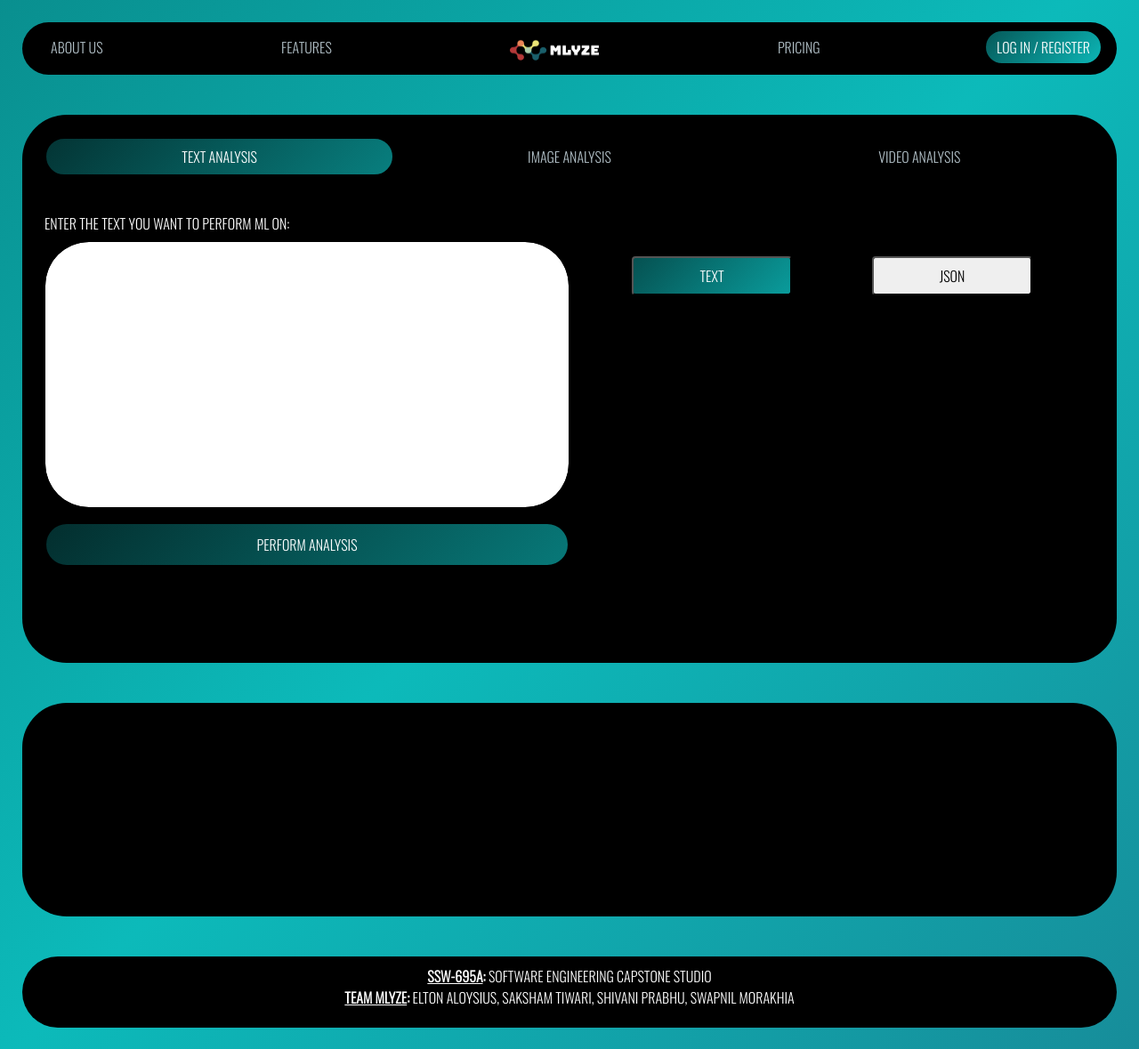
After one commit to swapnil-morakhia/MLyze, a Flask app: page /analysis in a window 1280 px wide. The commit adds this page. Shown: the whole page at 89% size. Run offline with Flask 2, Linux system fonts and the light colour scheme; some libraries are stand-ins or nearby versions.

Commit message:
Version one created.
Version one created.

```diff
--- /dev/null
+++ b/App.py
@@ -0,0 +1,28 @@
+from flask import Flask, render_template, request
+from TextAnalysis import TextAnalysis
+
+app = Flask(__name__)
+
+@app.route('/')
+def homepage():
+    return render_template('homepage.html')
+
+@app.route('/login')
+def login():
+    return render_template('login.html')
+
+@app.route('/analysis')
+def analysis():
+    return render_template('analysispage.html', dictionary_response=dict())
+
+@app.route('/analyzing', methods=['GET', 'POST'])
+def analyzing():
+    if request.method == 'POST':
+        text_analysis = TextAnalysis(request.form['text'])
+        print(text_analysis.get_response())
+        return render_template('analysispage.html', dictionary_response=text_analysis.get_response())
+    else:
+        return render_template('analysispage.html', dictionary_response=dict())
+
+if __name__ == '__main__':
+    app.run(debug=True)
--- a/static/CSS/homepage.css
+++ b/static/CSS/homepage.css
@@ -1,8 +1,100 @@
-html {
-    font-family: sans-serif;
+@font-face {
+  font-family: 'oswald';
+  src: url('oswald.ttf') format('truetype');
 }
 
-#login_button {
-    margin-top: 2%;
-    margin-left: 85%;
+* {
+  font-family: oswald;
 }
+
+body {
+  width: 100%;
+  height: 100vh;
+  background: linear-gradient(-45deg, #380036, #0CBABA, #380036, #0CBABA, #000000);
+	background-size: 1000% 1000%;
+	animation: gradient 100s ease-in-out infinite;
+  padding: 25px;
+}
+
+@keyframes gradient {
+	0% {
+		background-position: 0% 50%;
+	}
+	50% {
+		background-position: 100% 50%;
+	}
+	100% {
+		background-position: 0% 50%;
+	}
+}
+
+#navigation_bar {
+  height: 10%;
+  background-color: #000000;
+  border-radius: 50px;
+}
+
+#logo {
+  height: 25px;
+  width: 100px;
+}
+
+#navbarSupportedContent ul {
+    display: flex;
+    align-items: stretch; /* Default */
+    justify-content: space-between;
+    width: 100%;
+    margin: 0;
+    padding: 0;
+}
+#navbarSupportedContent ul li {
+    display: block;
+    flex: 0 1 auto; /* Default */
+    list-style-type: none;
+}
+
+#navbarSupportedContent ul li a {
+  color: #B0BEC5;
+}
+
+#navbarSupportedContent ul li a:hover {
+  color: #FFFFFF;
+}
+
+#navbarSupportedContent button {
+  border-radius: 50px;
+  background: linear-gradient(-45deg, #380036, #0CBABA, #380036, #0CBABA, #000000);
+	background-size: 800% 800%;
+  animation: gradient 100s ease-in-out infinite;
+  border-color: #000000;
+  border-width: 2px;
+}
+
+#navbarSupportedContent button:hover {
+  border-color: #FFFFFF;
+}
+
+.page {
+   width: 100%;
+   height: 90vh;
+   background-color: #000000;
+   border-width: 7px;
+   border-color: #FFFFFF;
+   border-radius: 50px;
+   margin-top: 45px;
+   color: #FFFFFF;
+}
+
+#first_page {
+  height: 77vh;
+}
+
+#contact_us {
+  height: 30vh;
+}
+
+#mentions {
+  padding-top: 10px;
+  text-align: center;
+  height: 10vh;
+}
--- a/static/CSS/login.css
+++ b/static/CSS/login.css
@@ -1,3 +1,25 @@
-html {
-    font-family: sans-serif;
+#log_in_form {
+  margin-left: 25%;
+  margin-right: 25%;
+  width: 50%;
+  padding-top: 10%;
 }
+
+#log_in_form input {
+  border-radius: 50px;
+}
+
+#log_in_form button {
+  height: 45px;
+  width: 100%;
+  border-radius: 50px;
+  background: linear-gradient(-45deg, #380036, #0CBABA, #380036, #0CBABA, #000000);
+	background-size: 800% 800%;
+  animation: gradient 100s ease-in-out infinite;
+  border-color: #000000;
+  border-width: 2px;
+}
+
+#log_in_form button:hover {
+  border-color: #FFFFFF;
+}
--- /dev/null
+++ b/static/css/analysispage.css
@@ -0,0 +1,97 @@
+#first_page {
+  padding: 25px;
+}
+
+#first_page ul {
+  display: flex;
+  align-items: stretch;
+  justify-content: space-around;
+  width: 100%;
+  margin: 0;
+  padding: 0;
+  border-color: #000000;
+}
+
+#first_page ul li {
+  width: 33.3%;
+  display: block;
+  flex: 0 auto auto;
+  list-style-type: none;
+  text-align: center;
+}
+
+#first_page ul li a {
+  color: #B0BEC5;
+  text-decoration: none;
+  border-width: 2px;
+  border-radius: 50px;
+  border-color: #000000;
+}
+
+#first_page ul li a:hover {
+  color: #FFFFFF;
+  border-color: #FFFFFF;
+}
+
+#first_page ul li .active {
+  background: linear-gradient(-45deg, #380036, #0CBABA, #380036, #0CBABA, #000000);
+  background-size: 1000% 1000%;
+  animation: gradient 100s ease-in-out infinite;
+  color: #FFFFFF;
+}
+
+#myTabContent, #home {
+  height: 100%;
+  width: 100%;
+}
+
+#home form {
+  width: 50%;
+  margin-top: 3.5%;
+  float: left;
+}
+
+#home #second_part {
+  height: 300px;
+  width: 50%;
+  margin-top: 5.5%;
+  float: right;
+  overflow-y: scroll;
+  padding: 25px;
+}
+
+#pills-tab li {
+    width: 50%;
+}
+
+#pills-tab li button {
+    width: 100%;
+}
+
+#home #second_part div {
+  border-radius: 50px;
+  margin-top: -10px;
+}
+
+#exampleFormControlTextarea1 {
+  height: 300px;
+  border-radius: 50px;
+  border-color: #000000;
+  padding: 25px;
+  background-color: #FFFFFF;
+}
+
+#perform_analysis_button {
+  width: 100%;
+  height: 50px;
+  background: linear-gradient(-45deg, #380036, #0CBABA, #380036, #0CBABA, #000000);
+	background-size: 1000% 1000%;
+	animation: gradient 100s ease-in-out infinite;
+  border-width: 2px;
+  border-radius: 50px;
+  border-color: #000000;
+}
+
+#perform_analysis_button:hover {
+  border-color: white;
+}
--- /dev/null
+++ b/templates/analysispage.html
@@ -0,0 +1,72 @@
+{% extends 'base_one.html' %}
+
+{% block content %}
+<div class="page" id="first_page">
+  <ul class="nav nav-tabs" id="myTab" role="tablist">
+    <li class="nav-item">
+      <a class="nav-link active" id="home-tab" data-toggle="tab" href="#home" role="tab" aria-controls="home" aria-selected="true">TEXT ANALYSIS</a>
+    </li>
+    <li class="nav-item">
+      <a class="nav-link" id="profile-tab" data-toggle="tab" href="#profile" role="tab" aria-controls="profile" aria-selected="false">IMAGE ANALYSIS</a>
+    </li>
+    <li class="nav-item">
+      <a class="nav-link" id="contact-tab" data-toggle="tab" href="#contact" role="tab" aria-controls="contact" aria-selected="false">VIDEO ANALYSIS</a>
+    </li>
+  </ul>
+  <div class="tab-content" id="myTabContent">
+    <div class="tab-pane fade show active" id="home" role="tabpanel" aria-labelledby="home-tab">
+      <form action="/analyzing" method="post">
+        <div class="form-group">
+          <label for="exampleFormControlTextarea1">ENTER THE TEXT YOU WANT TO PERFORM ML ON:</label>
+          <input class="form-control" id="exampleFormControlTextarea1" type="text" name="text"/>
+        </div>
+        <button type="submit" class="btn btn-primary" id="perform_analysis_button">PERFORM ANALYSIS</button>
+      </form>
+      <div id="second_part">
+        <ul class="nav nav-pills mb-3" id="pills-tab" role="tablist">
+          <li class="nav-item" role="presentation">
+            <button class="nav-link active" id="pills-home-tab" data-bs-toggle="pill" data-bs-target="#pills-home" type="button" role="tab" aria-controls="pills-home" aria-selected="true">TEXT</button>
+          </li>
+          <li class="nav-item" role="presentation">
+            <button class="nav-link" id="pills-profile-tab" data-bs-toggle="pill" data-bs-target="#pills-profile" type="button" role="tab" aria-controls="pills-profile" aria-selected="false">JSON</button>
+          </li>
+        </ul>
+
+        <div class="tab-content" id="pills-tabContent">
+          <div class="tab-pane fade show active" id="pills-home" role="tabpanel" aria-labelledby="pills-home-tab">
+            {% if dictionary_response|length > 0 %}
+              {% for sentence, polarity in dictionary_response.sentences.items() %}
+                <tr>
+                  {% if polarity > 0 %}
+                    <div class="alert alert-success" role="alert">
+                      {{ sentence }} ({{ polarity }})
+                    </div>
+                  {% elif polarity == 0 %}
+                    <div class="alert alert-warning" role="alert">
+                      {{ sentence }} ({{ polarity }})
+                    </div>
+                  {% else %}
+                    <div class="alert alert-danger" role="alert">
+                      {{ sentence }} ({{ polarity }})
+                    </div>
+                  {% endif %}
+                </tr>
+              {% endfor %}
+            {% endif %}
+          </div>
+
+
+          <div class="tab-pane fade" id="pills-profile" role="tabpanel" aria-labelledby="pills-profile-tab">
+            JSON FORMAT
+            {{ dictionary_response }}
+          </div>
+        </div>
+      </div>
+    </div>
+
+    <div class="tab-pane fade" id="profile" role="tabpanel" aria-labelledby="profile-tab">image analysis</div>
+
+    <div class="tab-pane fade" id="contact" role="tabpanel" aria-labelledby="contact-tab">video analysis</div>
+  </div>
+</div>
+{% endblock %}
--- /dev/null
+++ b/templates/base_one.html
@@ -0,0 +1,74 @@
+<!doctype html>
+<html lang="en">
+  <head>
+    <meta charset="utf-8">
+    <meta name="viewport" content="width=device-width, initial-scale=1, shrink-to-fit=no">
+
+    <!-- Custom links -->
+    <link rel="stylesheet" type="text/css" href="{{ url_for('static', filename='css/homepage.css') }}">
+      <link rel="stylesheet" type="text/css" href="{{ url_for('static', filename='css/login.css') }}">
+      <link rel="stylesheet" type="text/css" href="{{ url_for('static', filename='css/analysispage.css') }}">
+    <link rel="icon" href="{{ url_for('static', filename='gallery/icon.png') }}">
+
+    <!-- Bootstrap CSS -->
+    <link rel="stylesheet" href="https://stackpath.bootstrapcdn.com/bootstrap/4.3.1/css/bootstrap.min.css" integrity="sha384-ggOyR0iXCbMQv3Xipma34MD+dH/1fQ784/j6cY/iJTQUOhcWr7x9JvoRxT2MZw1T" crossorigin="anonymous">
+
+    <title>Homepage | MLyze</title>
+  </head>
+  <body>
+    <section>
+      <nav class="navbar navbar-expand-lg" id= "navigation_bar">
+        <div class="collapse navbar-collapse" id="navbarSupportedContent">
+          <ul class="nav">
+            <li class="nav-item">
+              <a class="nav-link" href="{{ url_for('homepage') }}">ABOUT US</a>
+            </li>
+
+            <li class="nav-item">
+              <a class="nav-link" href="{{ url_for('homepage') }}">FEATURES</a>
+            </li>
+
+            <li class="nav-item">
+              <a class="nav-link" href="{{ url_for('homepage') }}">
+                <img src="{{ url_for('static', filename='gallery/logo.png') }}" alt="" id="logo">
+              </a>
+            </li>
+
+            <li class="nav-item">
+              <a class="nav-link" href="{{ url_for('homepage') }}">PRICING</a>
+            </li>
+
+            <li>
+              <a href="{{ url_for('login') }}">
+                <button type="button" class="btn btn-primary">LOG IN / REGISTER</button>
+              </a>
+            </li>
+          </ul>
+
+
+        </div>
+      </nav>
+    </div>
+
+    {% block content %}
+    {% endblock %}
+
+    <div class="page" id="contact_us">
+
+    </div>
+
+    <div class="page" id="mentions">
+      <p>
+        <u><b>SSW-695A</u>:</b> SOFTWARE ENGINEERING CAPSTONE STUDIO <br>
+        <u><b>TEAM MLYZE</u>:</b> ELTON ALOYSIUS, SAKSHAM TIWARI, SHIVANI PRABHU, SWAPNIL MORAKHIA
+      </p>
+    </div>
+
+    <br>
+
+    <!-- jQuery first, then Popper.js, then Bootstrap JS -->
+    <script src="https://code.jquery.com/jquery-3.3.1.slim.min.js" integrity="sha384-q8i/X+965DzO0rT7abK41JStQIAqVgRVzpbzo5smXKp4YfRvH+8abtTE1Pi6jizo" crossorigin="anonymous"></script>
+    <script src="https://cdnjs.cloudflare.com/ajax/libs/popper.js/1.14.7/umd/popper.min.js" integrity="sha384-UO2eT0CpHqdSJQ6hJty5KVphtPhzWj9WO1clHTMGa3JDZwrnQq4sF86dIHNDz0W1" crossorigin="anonymous"></script>
+    <script src="https://stackpath.bootstrapcdn.com/bootstrap/4.3.1/js/bootstrap.min.js" integrity="sha384-JjSmVgyd0p3pXB1rRibZUAYoIIy6OrQ6VrjIEaFf/nJGzIxFDsf4x0xIM+B07jRM" crossorigin="anonymous"></script>
+  </body>
+</html>
```
Also changed, not shown: Main.py (deleted, +0 -10 lines), TextAnalysis.py (added, +24 -0 lines), templates/homepage.html (+15 -16 lines), templates/login.html (+16 -17 lines), static/css/oswald.ttf (added), static/gallery/icon.png (added), static/gallery/logo.png (added).
